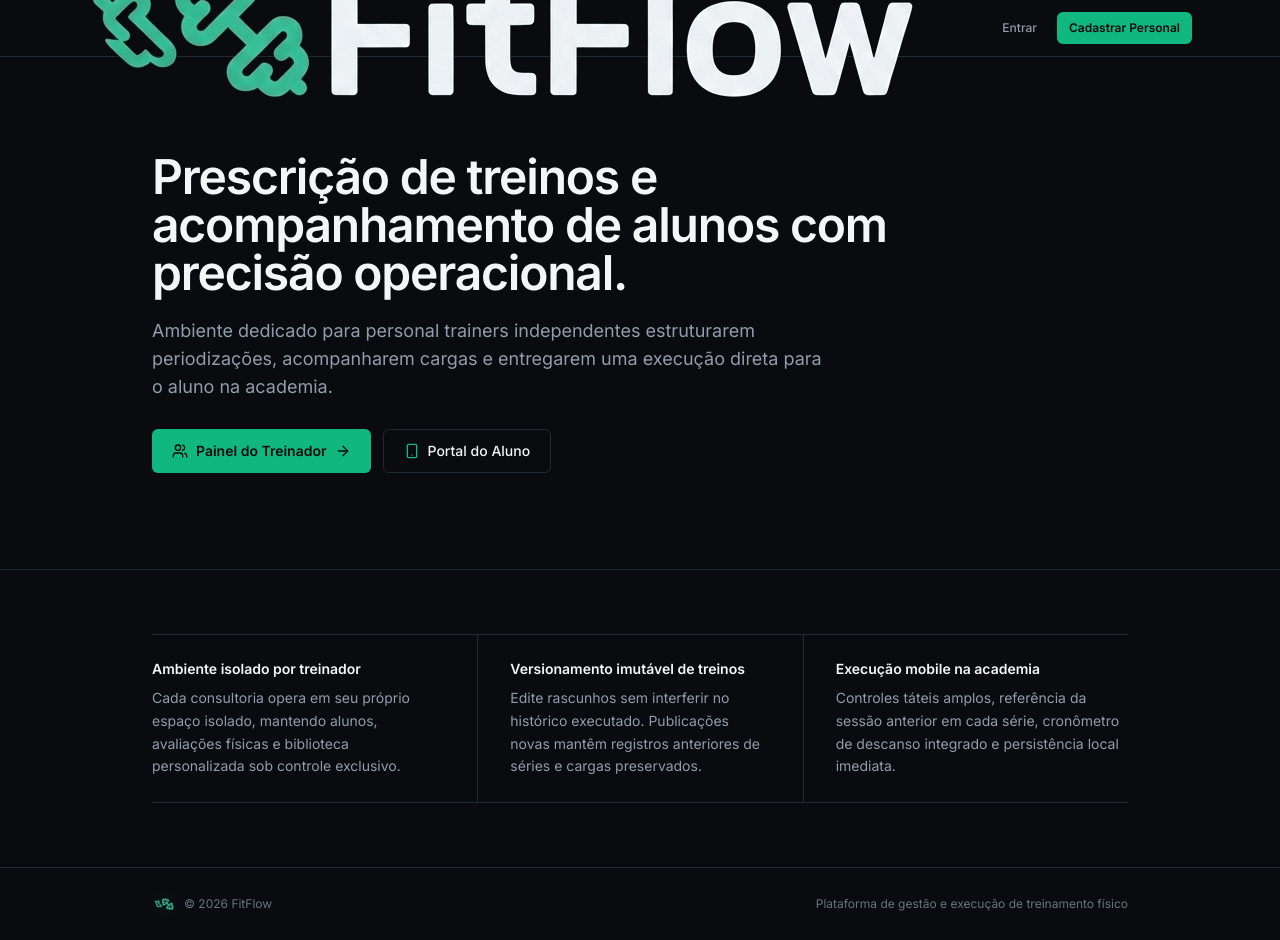
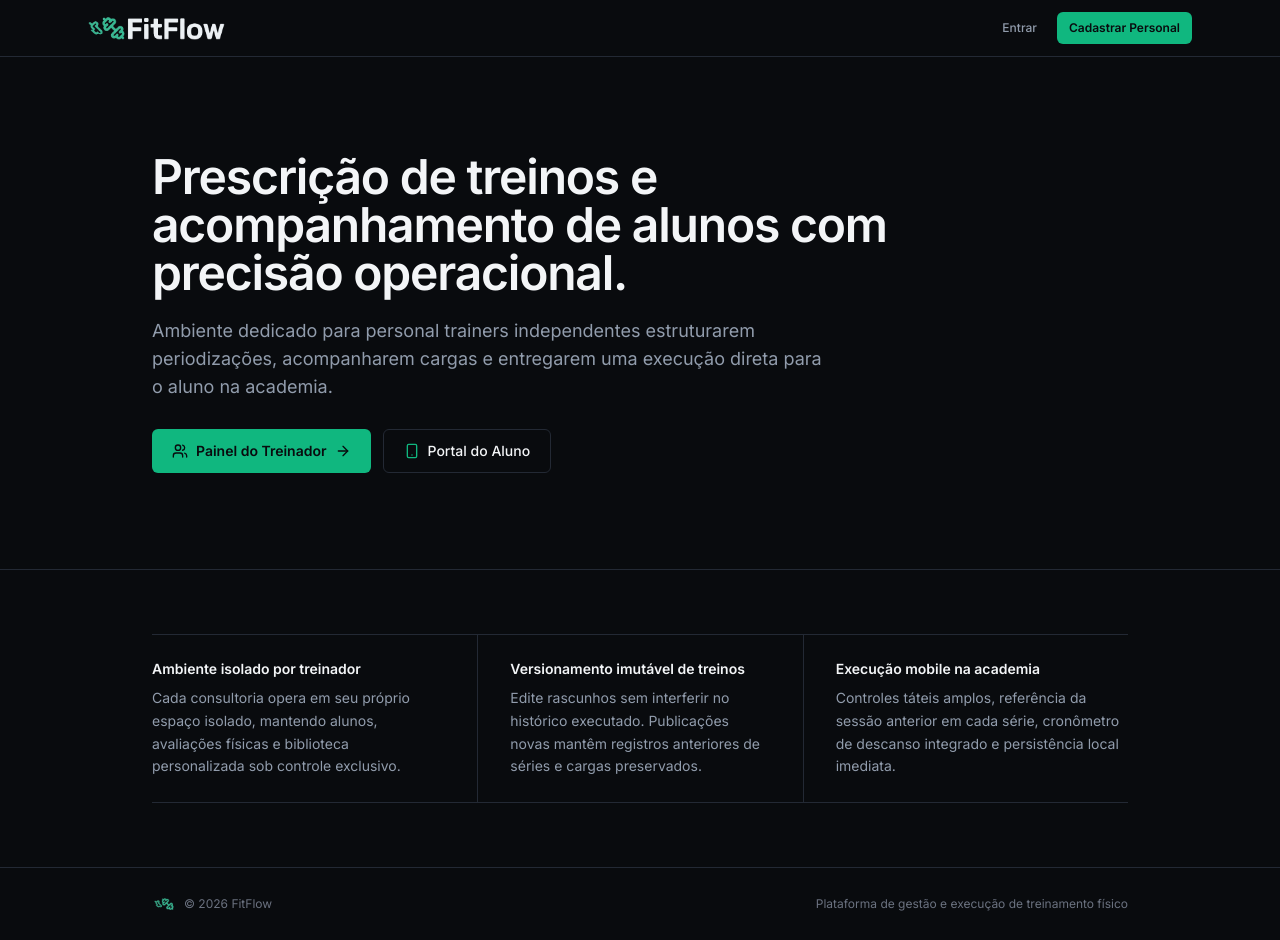
Before and after one commit to vandersonandradedev/fitflow, a Next.js app: page / in a window 1280 px wide. Built offline with nearby package versions, Linux system fonts and the light colour scheme.

Commit message:
fix(ui): constrain logo to explicit height per size variant
- Add logoClass (h-6/h-8/h-10/h-[52px]) to SIZE_VARIANTS
- Replace h-auto/max-h-full with fixed height + w-auto on Image
- Remove decorative drop-shadow from FitFlowIcon
- Fixes logo rendering at intrinsic 830x145px instead of intended size

```diff
--- a/src/components/ui/logo.tsx
+++ b/src/components/ui/logo.tsx
@@ -13,24 +13,28 @@ const SIZE_VARIANTS = {
     height: 24,
     width: 137,
     iconSize: 24,
+    logoClass: "h-6",
     textClass: "text-base font-bold",
   },
   md: {
     height: 32,
     width: 183,
     iconSize: 32,
+    logoClass: "h-8",
     textClass: "text-lg font-bold",
   },
   lg: {
     height: 40,
     width: 229,
     iconSize: 40,
+    logoClass: "h-10",
     textClass: "text-xl font-extrabold",
   },
   xl: {
     height: 52,
     width: 297,
     iconSize: 52,
+    logoClass: "h-[52px]",
     textClass: "text-2xl font-extrabold",
   },
 };
@@ -61,7 +65,7 @@ export function FitFlowLogo({
         width={variant.width}
         height={variant.height}
         priority={priority}
-        className="h-auto w-auto max-h-full object-contain"
+        className={cn(variant.logoClass, "w-auto object-contain")}
       />
     </div>
   );
@@ -95,7 +99,7 @@ export function FitFlowIcon({
         width={variant.iconSize * 2}
         height={variant.iconSize * 2}
         priority={priority}
-        className="h-full w-full object-contain drop-shadow-[0_0_8px_rgba(16,185,129,0.25)]"
+        className="h-full w-full object-contain"
       />
     </div>
   );
```
